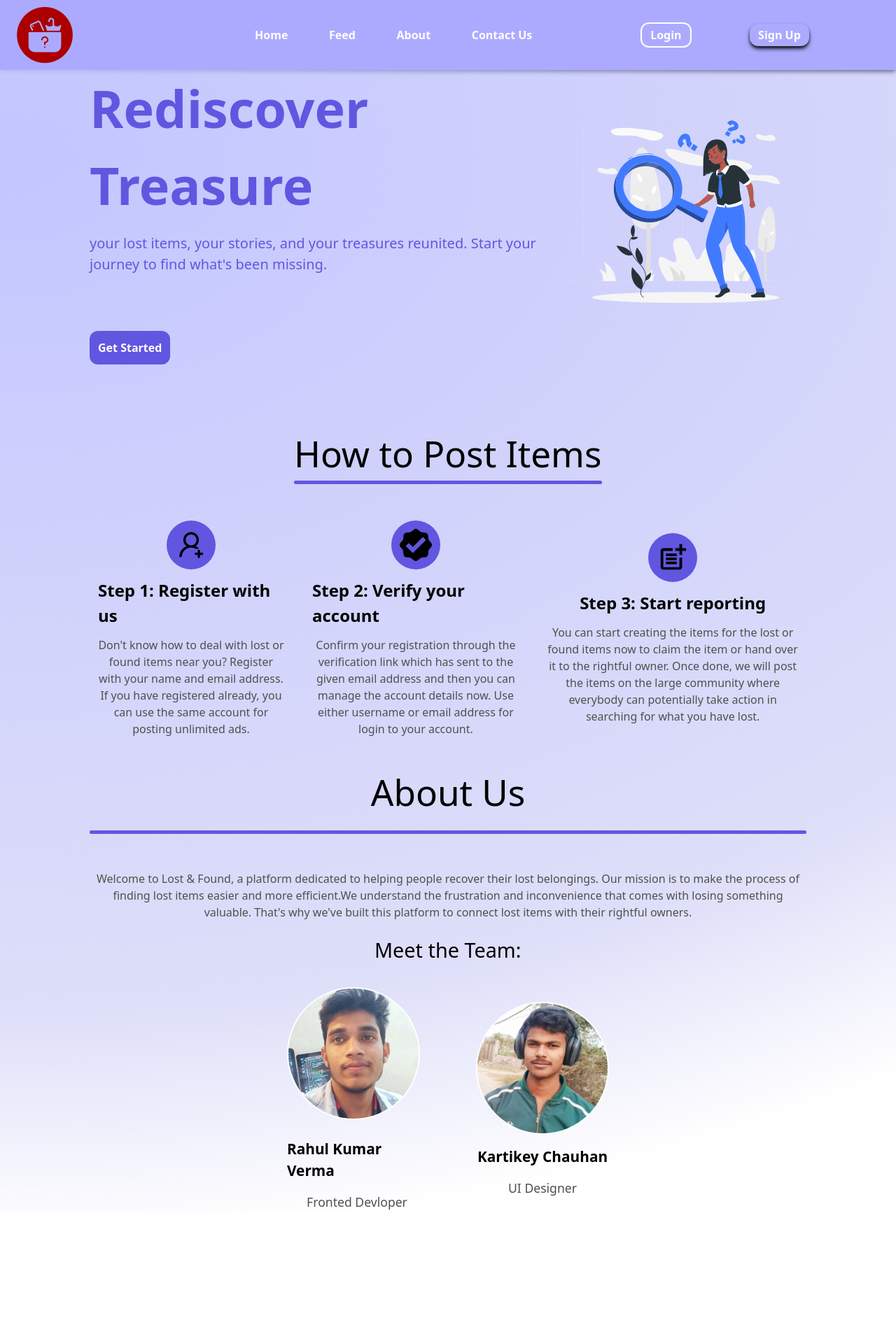
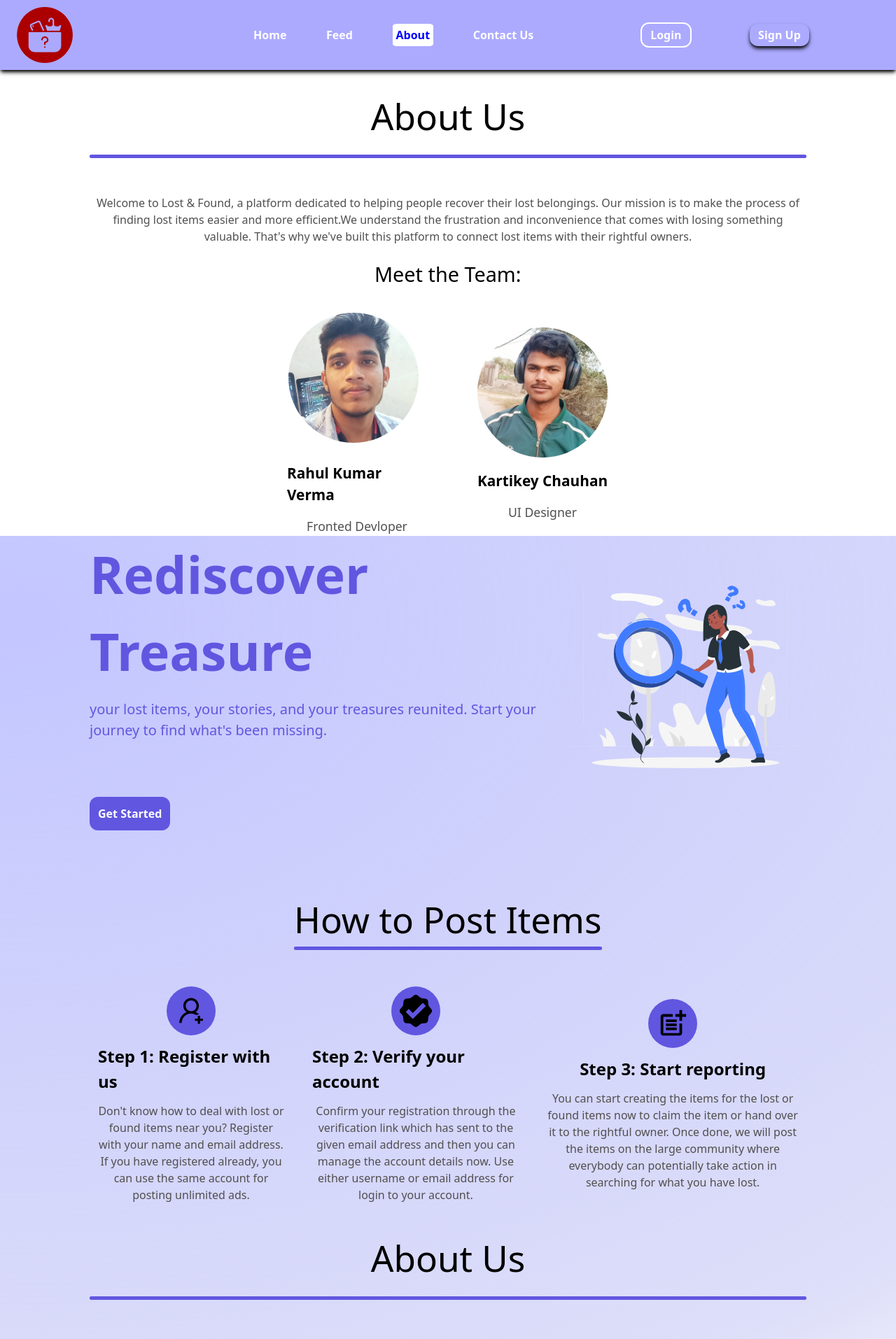
Before and after one commit to devrahuljourney/lostandfound, a React (Create React App) app: page /about in a window 1280 px wide. Shown: the top 1914 px of the page at 70% size. Before the commit the page ends 1732 px from the top, so only its background shows below. Built offline with nearby package versions, Linux system fonts and the light colour scheme.

Commit message:
changing about to about components

```diff
--- a/src/App.js
+++ b/src/App.js
@@ -8,6 +8,7 @@ import SignUp from './components/SignUp';
 import Login from './components/Login';
 import NavBar from './components/NavBar';
 import Footer from './components/Footer';
+import About from './components/About';
 import { useState } from 'react';
 function App() {
   const[footer,setFooter] = useState(true);
@@ -20,6 +21,7 @@ function App() {
           <Route path="/login" element={<Login />} />
           <Route path="/signup" element={<SignUp />} />
           <Route path="/feed" element={<Feed />} />
+          <Route path="/about" element={<About />} />
         </Routes>
         <div>
           {
--- /dev/null
+++ b/src/components/About.js
@@ -0,0 +1,40 @@
+import React from 'react'
+import kartikey from '../assests/Kartikey.jpg';
+import rahulLap from "../assests/RahulLap.jpg";
+import rahultree from '../assests/RahulTree.jpg';
+import Aos from 'aos';
+import 'aos/dist/aos.css';
+export default function About() {
+  return (
+    <div id='about' className='w-[80%] mx-auto flex flex-col justify-center items-center gap-5'>
+         <div data-aos="flip-right" className=' flex flex-col  justify-center items-center gap-4 mt-7 '>
+            <h1 className='md:text-[3.2rem] text-[1.5rem] font-[500]'>About Us</h1>
+            <div className='border-b border-4 w-full rounded-lg border-button'></div>
+            <p className=' mt-9 text-center font-[400] text-[#514F4F] '>Welcome to Lost & Found, a platform dedicated to helping people recover their lost belongings. Our mission is to make the process of finding lost items easier and more efficient.We understand the frustration and inconvenience that comes with losing something valuable. That's why we've built this platform to connect lost items with their rightful owners.</p>
+         </div>
+         <div className='flex flex-col justify-center items-center gap-8'>
+            <h3 data-aos="flip-left" className='md:text-[1.8rem] text-[1.2rem] font-[500]'>Meet the Team:</h3>
+            <div className='flex gap-[70px] md:flex-row flex-col w-[70%] justify-center items-center md:w-[60%]'>
+                 {/* RAHUL */}
+                <div data-aos="flip-right" className='flex flex-col gap-4 justify-center items-center'>
+                  <div className='w-[200px] h-[200px] '>
+                    <img className='rounded-full w-[190px] h-[190px] border-white border-[2px]' src={rahulLap}></img>
+                    </div>
+                    <p className='text-[1.3rem] font-bold'>Rahul Kumar Verma</p>
+                    <p className='text-[1.1rem] text-[#514F4F] '>Fronted Devloper</p>
+                 </div>
+                  {/* kartikey */}
+                 <div data-aos="flip-left" className='flex flex-col gap-4 justify-center items-center'>
+                    <div className='w-[190px] h-[190px]  '>
+                    <img className='rounded-full w-[190px] h-[190px] border-white border-[2px]' src={kartikey}></img>
+                    </div>
+                    <p className='text-[1.3rem] font-bold'>Kartikey Chauhan</p>
+                    <p className='text-[1.1rem] text-[#514F4F] '>UI Designer</p>
+
+                 </div>
+            </div>
+         </div>
+
+     </div>
+  )
+}
--- a/src/components/Footer.js
+++ b/src/components/Footer.js
@@ -2,6 +2,7 @@ import React, { useEffect } from 'react';
 import kartikey from '../assests/Kartikey.jpg';
 import rahulLap from "../assests/RahulLap.jpg";
 import rahultree from '../assests/RahulTree.jpg';
+import About from '../components/About';
 import Aos from 'aos';
 import 'aos/dist/aos.css';
 import home from '../assests/home.svg';
@@ -73,38 +74,8 @@ export default function ()
          </div>
      </div>
 
+         <About/>
 
-                {/* about */}
-     <div className='w-[80%] mx-auto flex flex-col justify-center items-center gap-5'>
-         <div data-aos="flip-right" className=' flex flex-col  justify-center items-center gap-4 mt-7 '>
-            <h1 className='md:text-[3.2rem] text-[1.5rem] font-[500]'>About Us</h1>
-            <div className='border-b border-4 w-full rounded-lg border-button'></div>
-            <p className=' mt-9 text-center font-[400] text-[#514F4F] '>Welcome to Lost & Found, a platform dedicated to helping people recover their lost belongings. Our mission is to make the process of finding lost items easier and more efficient.We understand the frustration and inconvenience that comes with losing something valuable. That's why we've built this platform to connect lost items with their rightful owners.</p>
-         </div>
-         <div className='flex flex-col justify-center items-center gap-8'>
-            <h3 data-aos="flip-left" className='md:text-[1.8rem] text-[1.2rem] font-[500]'>Meet the Team:</h3>
-            <div className='flex gap-[70px] md:flex-row flex-col w-[70%] justify-center items-center md:w-[60%]'>
-                 {/* RAHUL */}
-                <div data-aos="flip-right" className='flex flex-col gap-4 justify-center items-center'>
-                  <div className='w-[200px] h-[200px] '>
-                    <img className='rounded-full w-[190px] h-[190px] border-white border-[2px]' src={rahulLap}></img>
-                    </div>
-                    <p className='text-[1.3rem] font-bold'>Rahul Kumar Verma</p>
-                    <p className='text-[1.1rem] text-[#514F4F] '>Fronted Devloper</p>
-                 </div>
-                  {/* kartikey */}
-                 <div data-aos="flip-left" className='flex flex-col gap-4 justify-center items-center'>
-                    <div className='w-[190px] h-[190px]  '>
-                    <img className='rounded-full w-[190px] h-[190px] border-white border-[2px]' src={kartikey}></img>
-                    </div>
-                    <p className='text-[1.3rem] font-bold'>Kartikey Chauhan</p>
-                    <p className='text-[1.1rem] text-[#514F4F] '>UI Designer</p>
-
-                 </div>
-            </div>
-         </div>
-
-     </div>
     </div>
   )
 }
--- a/src/components/NavBar.js
+++ b/src/components/NavBar.js
@@ -34,7 +34,7 @@ export default function NavBar(props) {
                         <NavLink to = "/Feed">Feed</NavLink>
                     </li>
                     <li onClick={()=> {setFooter(false); setMenu(false);} } className='hover:bg-white hover:rounded-lg hover:text-black hover:p-1'>
-                        <NavLink to = "/">About</NavLink>
+                        <NavLink to = "/about">About</NavLink>
                     </li>
                     <li onClick={()=> {setFooter(false); setMenu(false);} } className='hover:bg-white hover:rounded-lg hover:text-black hover:p-1'>
                         <NavLink to = "/">Contact Us</NavLink>
```
